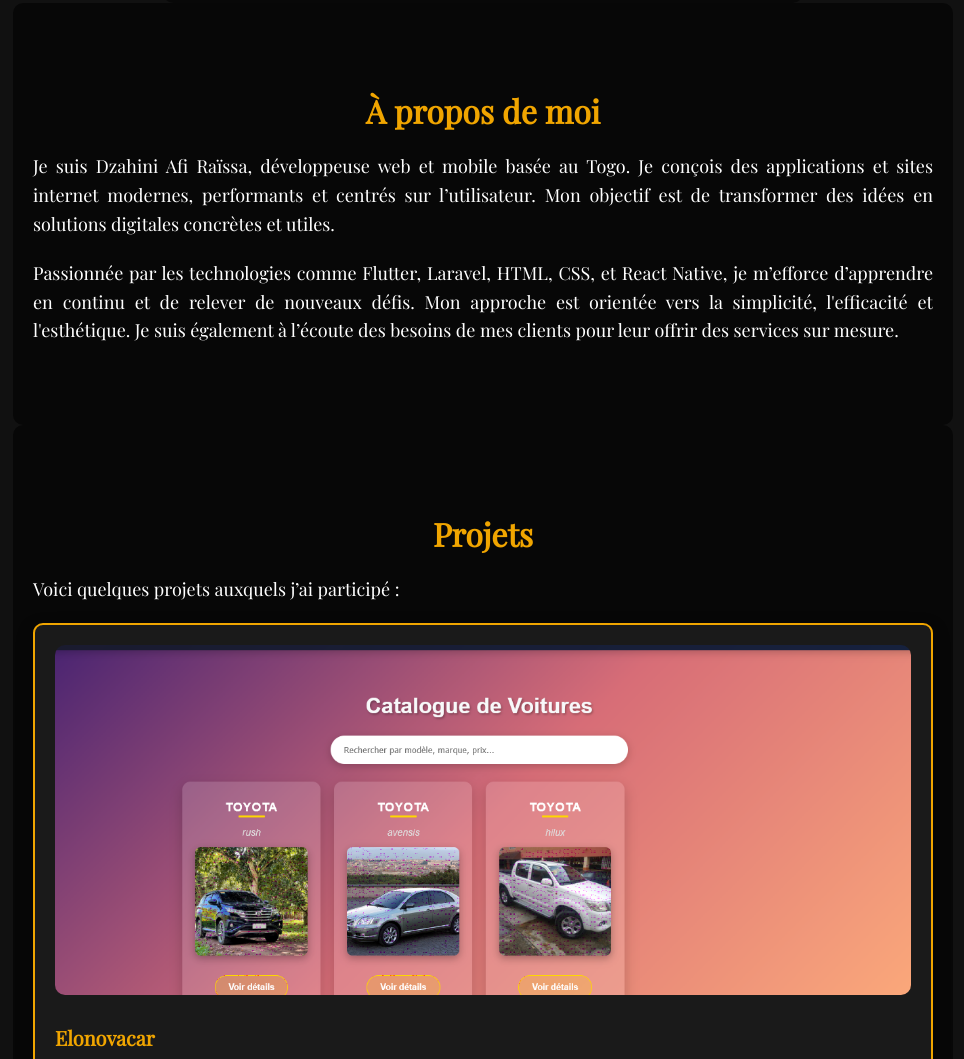
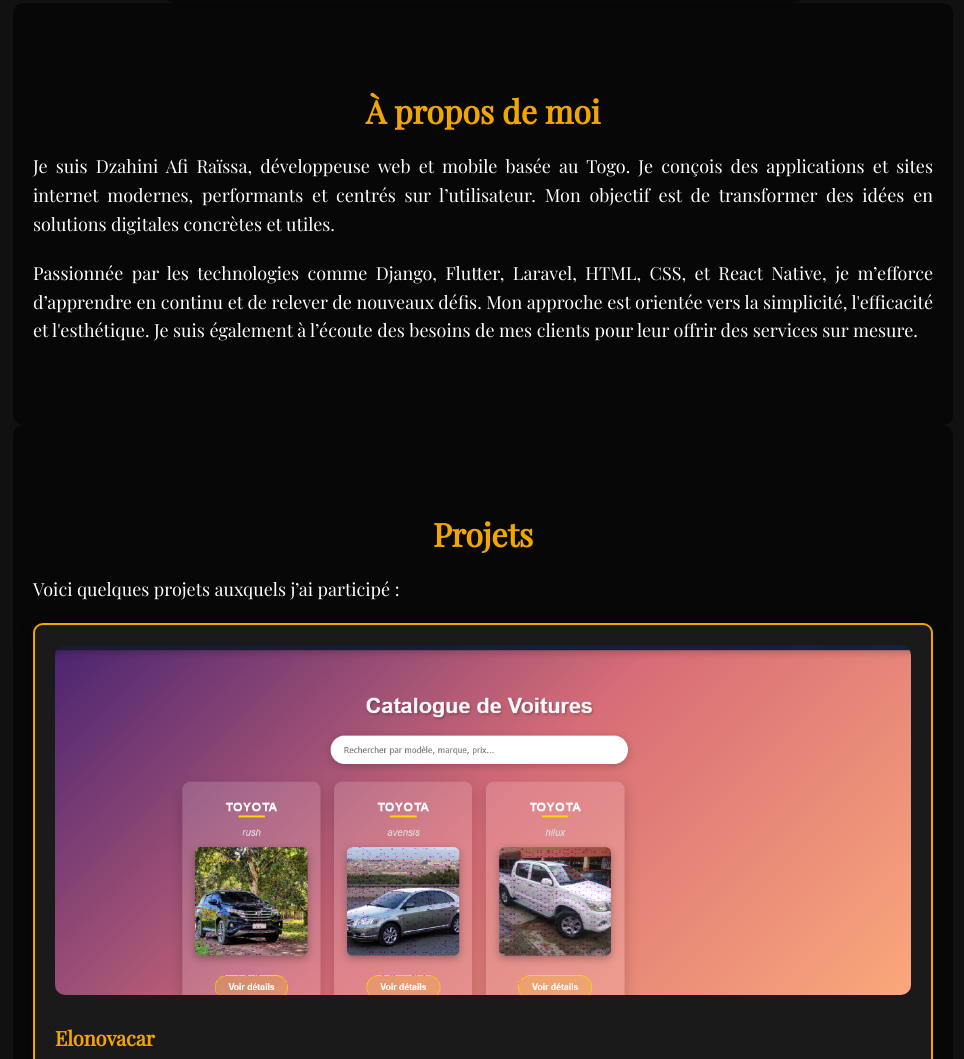
Before and after one commit to raissa620-d/portfolio, a plain HTML site: page index.html in a window 1280 px wide. Shown: the part 643-1702 px from the top of the page, without its empty margins (157-1121 px from the left). Drawn offline with nearby package versions, Linux system fonts and the light colour scheme.

Commit message:
modifier

```diff
--- a/index.html
+++ b/index.html
@@ -35,7 +35,7 @@
       Je suis Dzahini Afi Raïssa, développeuse web et mobile basée au Togo. Je conçois des applications et sites internet modernes, performants et centrés sur l’utilisateur. Mon objectif est de transformer des idées en solutions digitales concrètes et utiles.
     </p>
     <p>
-      Passionnée par les technologies comme Flutter, Laravel, HTML, CSS, et React Native, je m’efforce d’apprendre en continu et de relever de nouveaux défis. Mon approche est orientée vers la simplicité, l'efficacité et l'esthétique. Je suis également à l’écoute des besoins de mes clients pour leur offrir des services sur mesure.
+      Passionnée par les technologies comme Django, Flutter, Laravel, HTML, CSS, et React Native, je m’efforce d’apprendre en continu et de relever de nouveaux défis. Mon approche est orientée vers la simplicité, l'efficacité et l'esthétique. Je suis également à l’écoute des besoins de mes clients pour leur offrir des services sur mesure.
     </p>
   </section>
 
```
